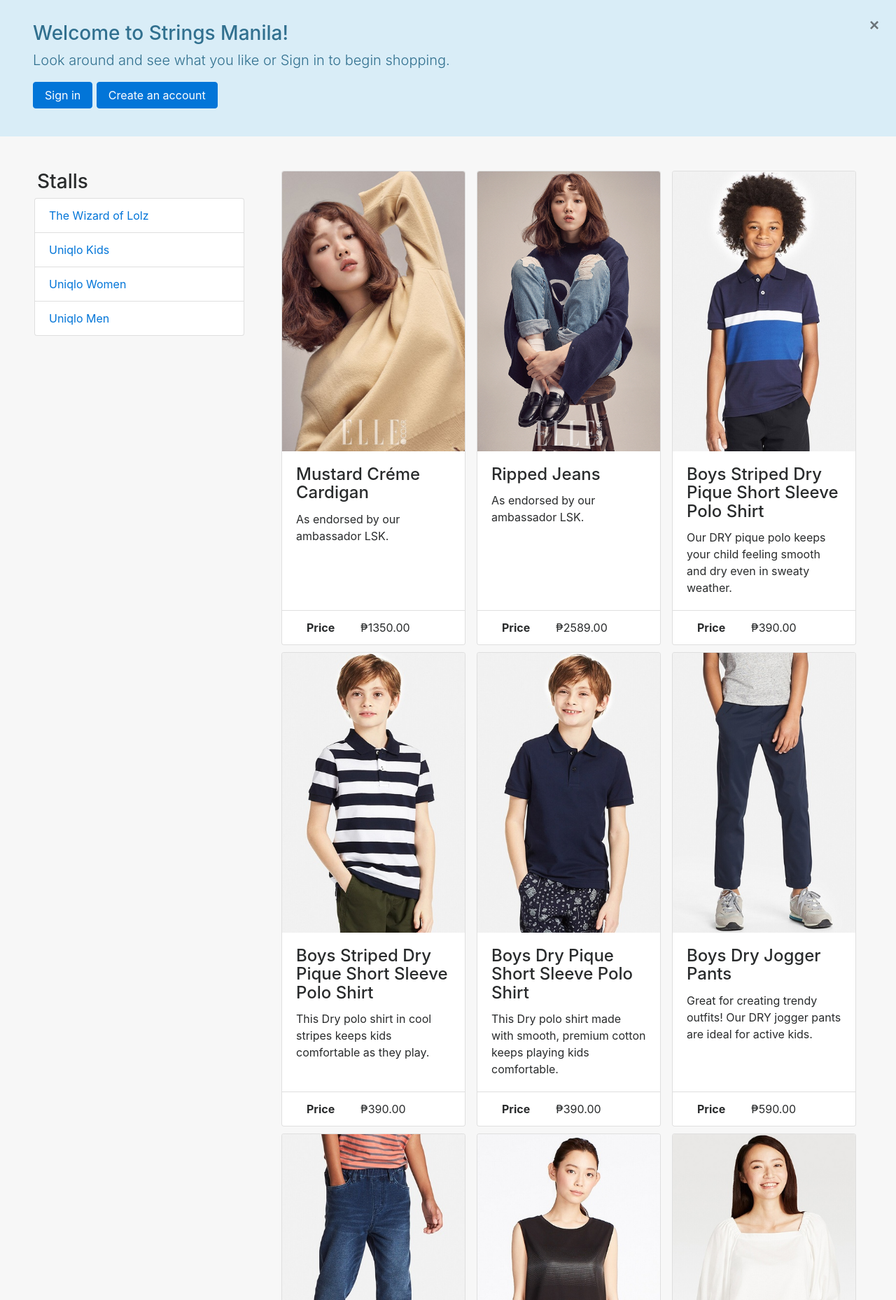
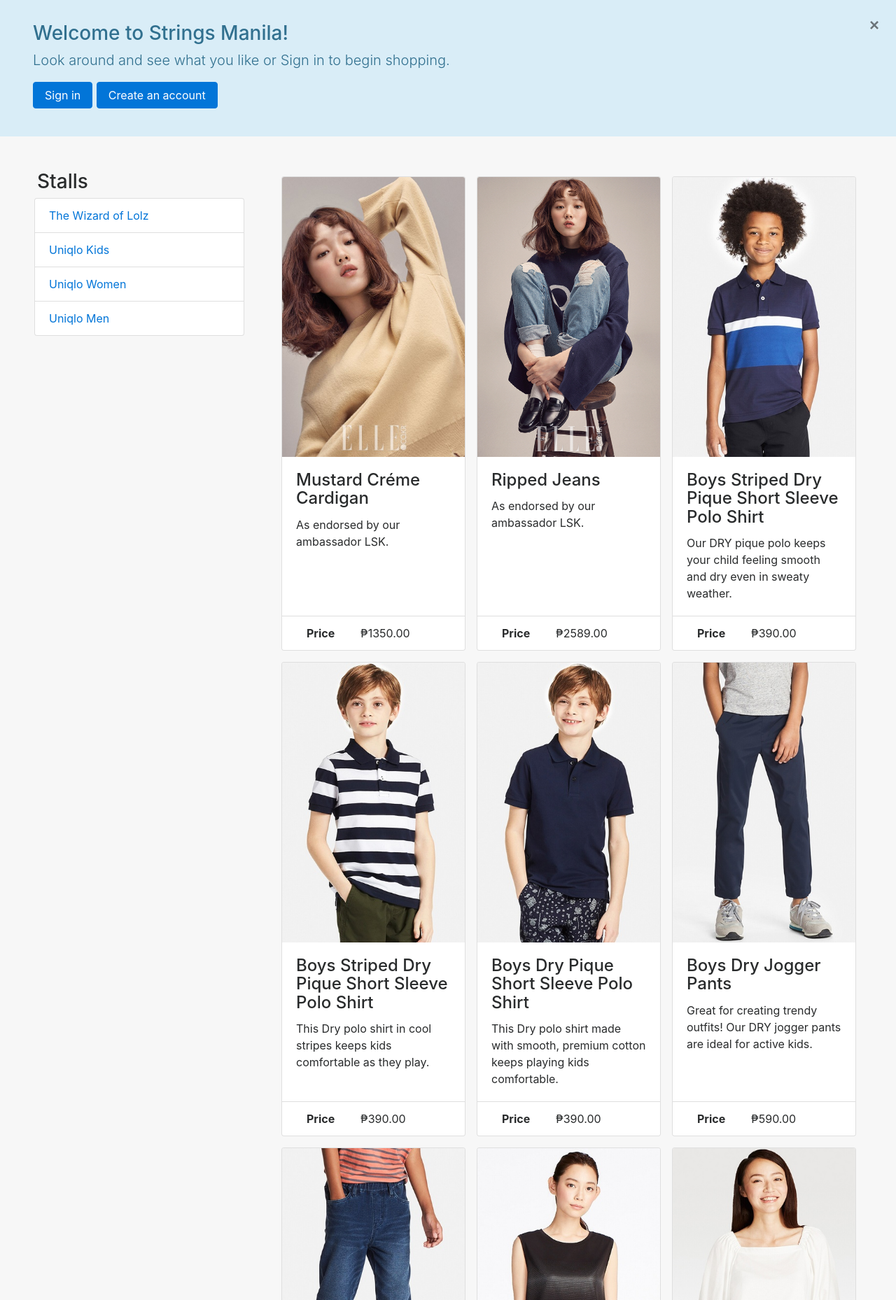
Before and after one commit to kahihia/ad2, a Django app: page /product-catalog/ in a window 1280 px wide. Shown: the part 62-1920 px from the top of the page at 70% size. Run offline with Django 3.2, Linux system fonts and the light colour scheme; data comes from the database, SQL or seed files in the repository; both versions use the stored data as it was after the commit; some libraries are stand-ins or nearby versions.

Commit message:
Fixed product inter-product margin

```diff
--- a/templates/product_catalog.html
+++ b/templates/product_catalog.html
@@ -243,7 +243,7 @@
             <div class="card-deck">
 
                 {% for product in products %}
-                    <div class="card mr-2 ml-2">
+                    <div class="card m-2">
                         <img class="card-img-top" src="{{ product.photo.url }}" alt="No product image"
                              draggable="false">
                         <div class="card-block">
```
Also changed, not shown: db.sqlite3.
